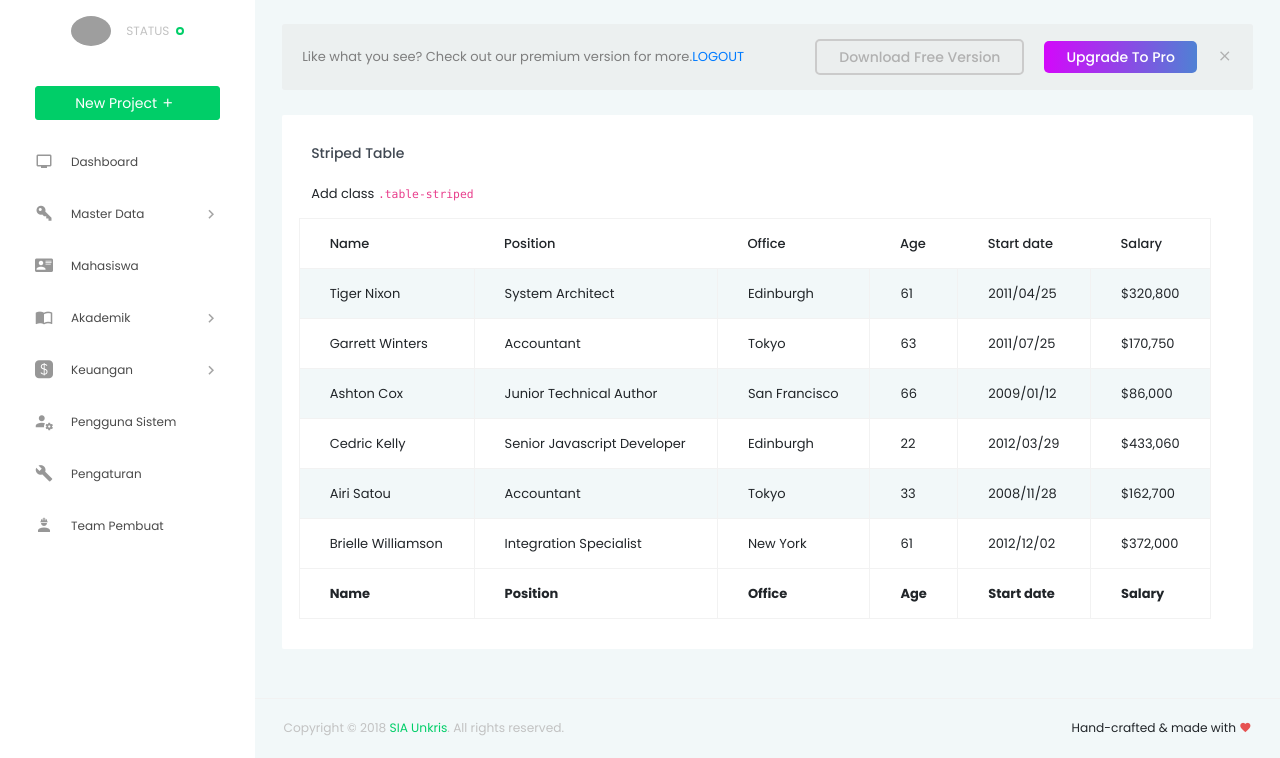
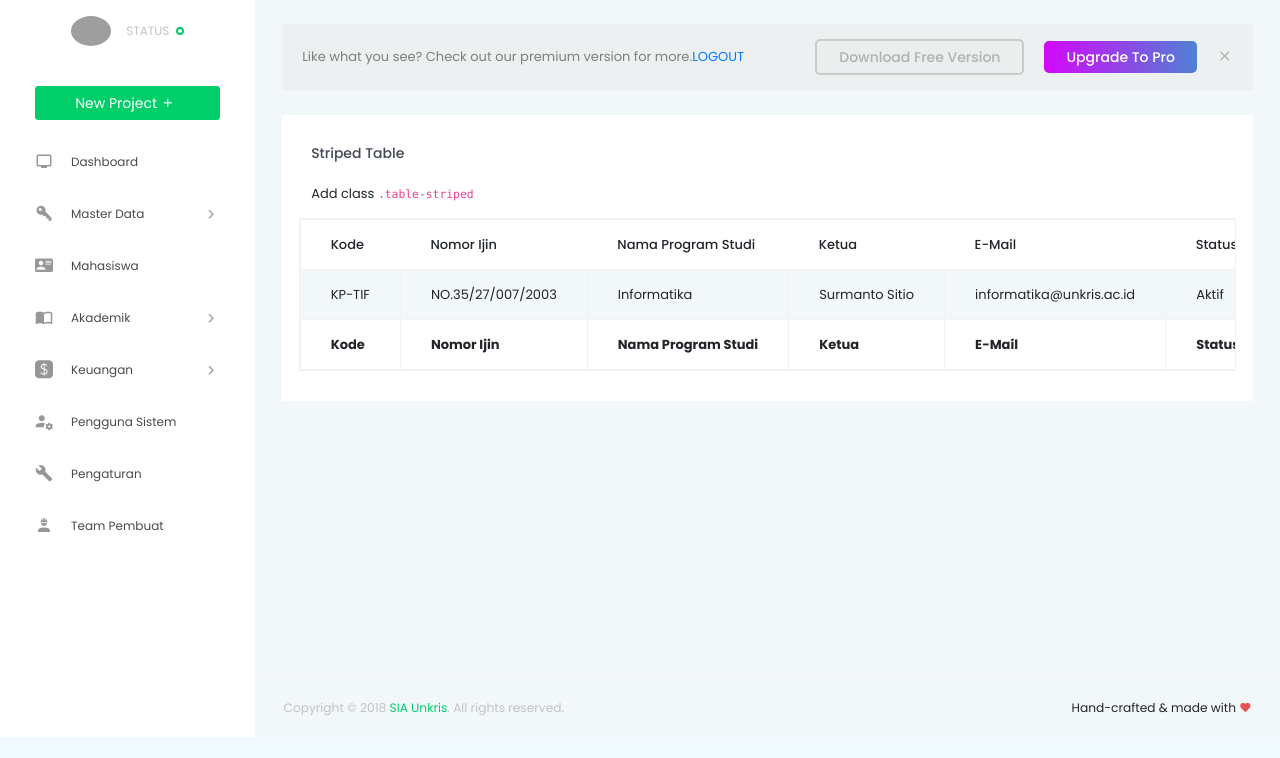
Before and after one commit to msyamsularif/SIAUNKRIS, a PHP site: page /siaunkris/prodi in a window 1280 px wide. Shown: the part 63-821 px from the top of the page. After the commit the page ends 800 px from the top, so only its background shows below. Run offline with PHP 8.4, Linux system fonts and the light colour scheme; data comes from the database, SQL or seed files in the repository; data that the repository does not hold is empty; some libraries are stand-ins or nearby versions; grey boxes are pictures that could not be loaded.

Commit message:
Penambahan Data Tabel

```diff
--- a/prodi/index.php
+++ b/prodi/index.php
@@ -1,6 +1,6 @@
 <!DOCTYPE html>
 <html lang="en">
-
+<?php require "../koneksi.php"; ?>
 <head>
   <!-- Required meta tags -->
     <?php require "../partials/_head.php"; ?>
@@ -79,79 +79,64 @@ label {
                     <code>.table-striped</code>
 				  </p>
 				  <div class="m-form m-form--label-align-right m--margin-top-20 m--margin-bottom-30">
-          <div class="row table-responsive">
-          <table id="example" class="table table-striped table-bordered" style="width:100%">
+          <div class="row">
+
+          <?php
+          $sql = 'SELECT kode, no_ijin, nama_prodi, ketua_prodi, email, status
+		FROM data_prodi';
+
+          $query = mysqli_query($conn, $sql);
+
+          if (!$query) {
+            die('SQL Error: ' . mysqli_error($conn));
+          }
+
+          echo '<table id="example" class="table table-striped table-bordered table-responsive" style="width:100%">
 <thead>
 <tr>
-                <th>Name</th>
-                <th>Position</th>
-                <th>Office</th>
-                <th>Age</th>
-                <th>Start date</th>
-                <th>Salary</th>
+    <th>Kode</th>
+    <th>Nomor Ijin</th>
+    <th>Nama Program Studi</th>
+    <th>Ketua</th>
+    <th>E-Mail</th>
+    <th>Status</th>
+    <th>Action</th>
 </tr>
 </thead>
-        <tbody>
-            <tr>
-                <td>Tiger Nixon</td>
-                <td>System Architect</td>
-                <td>Edinburgh</td>
-                <td>61</td>
-                <td>2011/04/25</td>
-                <td>$320,800</td>
-            </tr>
-            <tr>
-                <td>Garrett Winters</td>
-                <td>Accountant</td>
-                <td>Tokyo</td>
-                <td>63</td>
-                <td>2011/07/25</td>
-                <td>$170,750</td>
-            </tr>
-            <tr>
-                <td>Ashton Cox</td>
-                <td>Junior Technical Author</td>
-                <td>San Francisco</td>
-                <td>66</td>
-                <td>2009/01/12</td>
-                <td>$86,000</td>
-            </tr>
-            <tr>
-                <td>Cedric Kelly</td>
-                <td>Senior Javascript Developer</td>
-                <td>Edinburgh</td>
-                <td>22</td>
-                <td>2012/03/29</td>
-                <td>$433,060</td>
-            </tr>
-            <tr>
-                <td>Airi Satou</td>
-                <td>Accountant</td>
-                <td>Tokyo</td>
-                <td>33</td>
-                <td>2008/11/28</td>
-                <td>$162,700</td>
-            </tr>
-            <tr>
-                <td>Brielle Williamson</td>
-                <td>Integration Specialist</td>
-                <td>New York</td>
-                <td>61</td>
-                <td>2012/12/02</td>
-                <td>$372,000</td>
-            </tr>
+		<tbody>';
+
+          while ($row = mysqli_fetch_array($query)) {
+            echo '<tr>
+      <td>' . $row['kode'] . '</td>
+      <td>' . $row['no_ijin'] . '</td>
+      <td>' . $row['nama_prodi'] . '</td>
+      <td>' . $row['ketua_prodi'] . '</td>
+      <td>' . $row['email'] . '</td>
+      <td>' . $row['status'] . '</td>
+      <td>EDIT | DELETE</td>
+		</tr>';
+          }
+          echo '
   </tbody>
   <tfoot>
     <tr>
-                <th>Name</th>
-                <th>Position</th>
-                <th>Office</th>
-                <th>Age</th>
-                <th>Start date</th>
-                <th>Salary</th>
+    <th>Kode</th>
+    <th>Nomor Ijin</th>
+    <th>Nama Program Studi</th>
+    <th>Ketua</th>
+    <th>E-Mail</th>
+    <th>Status</th>
+    <th>Action</th>
     </tr>
 </tfoot>
-    </table>
+</table>';
+
+// Apakah kita perlu menjalankan fungsi mysqli_free_result() ini? baca bagian VII
+          mysqli_free_result($query);
+
+// Apakah kita perlu menjalankan fungsi mysqli_close() ini? baca bagian VII
+          mysqli_close($conn);
+          ?>
                   </div>
                   </div>
                 </div>
```
Lines whose indentation alone changed are shown as unchanged.
